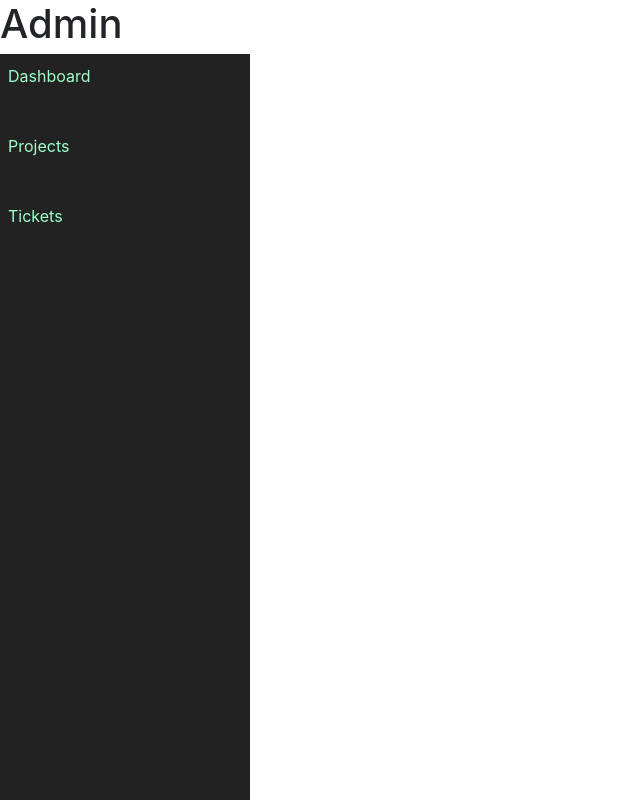
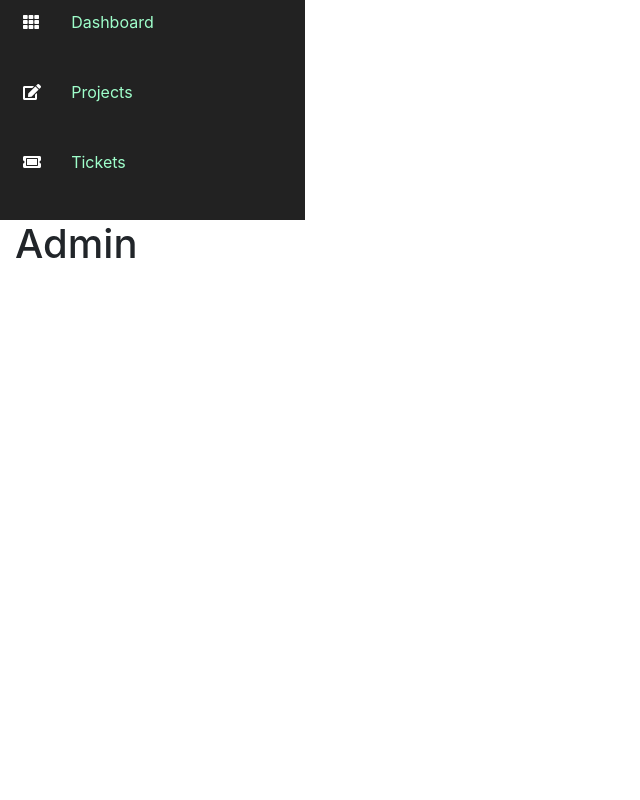
Before and after one commit to MichaelChung123/bug-tracker, a React (Create React App) app: page /demo/admin/home/index in a window 1280 px wide. Shown: the whole page, without its empty margins (0-640 px from the left). Built offline with nearby package versions, Linux system fonts and the light colour scheme.

Commit message:
organized menu items in sidebar with bootsrrap

```diff
--- a/package.json
+++ b/package.json
@@ -6,13 +6,14 @@
     "@testing-library/jest-dom": "^4.2.4",
     "@testing-library/react": "^9.3.2",
     "@testing-library/user-event": "^7.1.2",
+    "bootstrap": "^4.4.1",
     "express": "^4.17.1",
     "pg": "^7.18.2",
     "react": "^16.12.0",
+    "react-bootstrap": "^1.0.0-beta.17",
     "react-dom": "^16.12.0",
     "react-router-dom": "^5.1.2",
     "react-scripts": "3.4.0",
-    "bootstrap": "^4.3.1",
     "styled-components": "^4.3.2"
   },
   "scripts": {
--- a/public/index.html
+++ b/public/index.html
@@ -10,6 +10,9 @@
   <link rel="stylesheet" href="https://use.fontawesome.com/releases/v5.7.2/css/all.css"
     integrity="sha384-fnmOCqbTlWIlj8LyTjo7mOUStjsKC4pOpQbqyi7RrhN7udi9RwhKkMHpvLbHG9Sr" crossorigin="anonymous">
 
+  <!-- React Bootstrap -->
+  <link rel="stylesheet" href="https://maxcdn.bootstrapcdn.com/bootstrap/4.3.1/css/bootstrap.min.css"
+    integrity="sha384-ggOyR0iXCbMQv3Xipma34MD+dH/1fQ784/j6cY/iJTQUOhcWr7x9JvoRxT2MZw1T" crossorigin="anonymous" />
 
   <link rel="icon" href="%PUBLIC_URL%/favicon.ico" />
   <meta name="viewport" content="width=device-width, initial-scale=1" />
--- a/src/App.js
+++ b/src/App.js
@@ -1,4 +1,5 @@
 import React, { Component } from 'react';
+import 'bootstrap/dist/css/bootstrap.min.css';
 import { BrowserRouter as Router, Switch, Route } from 'react-router-dom';
 import Login from './components/Login';
 import SelectDemoUser from './components/SelectDemoUser';
--- a/src/components/admin/index.js
+++ b/src/components/admin/index.js
@@ -1,13 +1,19 @@
 import React, { Component } from 'react';
 import SideBar from '../sidebar/Sidebar';
+import { Row, Col, Container } from 'react-bootstrap';
 
 class Index extends Component {
     render() {
         return (
             <div>
-                <SideBar />
-
-                <h1>Admin</h1>
+                <Container fluid='true'>
+                    <Col style={{paddingLeft: '0px'}} lg={3}>
+                        <SideBar />
+                    </Col>
+                    <Col lg={9}>
+                        <h1>Admin</h1>
+                    </Col>
+                </Container>
             </div>
         );
     }
--- a/src/components/sidebar/Sidebar.jsx
+++ b/src/components/sidebar/Sidebar.jsx
@@ -1,6 +1,7 @@
 import React from 'react';
 import styled from 'styled-components';
 import { BrowserRouter as Router, Route, Link, withRouter } from "react-router-dom";
+import { Row, Col, Container } from 'react-bootstrap';
 
 const StyledSideNav = styled.div`
     position: fixed;     /* Fixed Sidebar (stay in place on scroll and position relative to viewport) */
@@ -13,6 +14,17 @@ const StyledSideNav = styled.div`
     padding-top: 10px;
 `;
 
+const SideNavStyle = {
+    // position: 'fixed',     /* Fixed Sidebar (stay in place on scroll and position relative to viewport) */
+    height: '100%',
+    // width: '250px',     /* Set the width of the sidebar */
+    zIndex: '1',      /* Stay on top of everything */
+    // top: '3.4em',      /* Stay at the top */
+    backgroundColor: '#222', /* Black */
+    overflowX: 'hidden',     /* Disable horizontal scroll */
+    paddingTop: '10px'
+};
+
 class SideNav extends React.Component {
     constructor(props) {
         super(props);
@@ -22,19 +34,19 @@ class SideNav extends React.Component {
                 {
                     path: '/dashboard', /* path is used as id to check which NavItem is active basically */
                     name: 'Dashboard',
-                    css: 'fa fa-fw fa-home',
+                    css: 'nav-icon fas fa-th',
                     key: 1 /* Key is required, else console throws error. Does this please you Mr. Browser?! */
                 },
                 {
                     path: '/projects',
                     name: 'Projects',
-                    css: 'fa fa-fw fa-clock',
+                    css: 'nav-icon fa fa-edit',
                     key: 2
                 },
                 {
                     path: '/tickets',
                     name: 'Tickets',
-                    css: 'fas fa-hashtag',
+                    css: 'nav-icon fas fa-ticket-alt',
                     key: 3
                 },
             ]
@@ -48,10 +60,29 @@ class SideNav extends React.Component {
     render() {
         const { items, activePath } = this.state;
         return (
-            <StyledSideNav>
+
+            // <StyledSideNav>
+            //     {
+            //         items.map((item) => {
+            //             return (
+            //                 <NavItem
+            //                     path={item.path}
+            //                     name={item.name}
+            //                     css={item.css}
+            //                     onItemClick={this.onItemClick}
+            //                     active={item.path === activePath}
+            //                     key={item.key}
+            //                 />
+            //             );
+            //         })
+            //     }
+            // </StyledSideNav>
+
+            <Container style={SideNavStyle} fluid='true'>
                 {
                     items.map((item) => {
                         return (
+
                             <NavItem
                                 path={item.path}
                                 name={item.name}
@@ -60,10 +91,13 @@ class SideNav extends React.Component {
                                 active={item.path === activePath}
                                 key={item.key}
                             />
+
                         );
                     })
                 }
-            </StyledSideNav>
+
+            </Container>
+
         );
     }
 }
@@ -85,6 +119,9 @@ const StyledNavItem = styled.div`
             text-decoration: none; /* Gets rid of underlining of icons */
         }
     }
+    i {
+        color: white;
+    }
 `;
 
 class NavItem extends React.Component {
@@ -97,13 +134,30 @@ class NavItem extends React.Component {
         const { active } = this.props;
         return (
             <StyledNavItem active={active}>
-                <Link to={this.props.path} onClick={this.handleClick}>
-                    {this.props.name}
-                </Link>
-                {/* <Link to={this.props.path} className={this.props.css} onClick={this.handleClick}>
-                    <NavIcon></NavIcon>
-                </Link> */}
+                <Container>
+                    <Row>
+                        <Col sm={2} md={2} lg={2}>
+                            <i className={this.props.css} />
+                        </Col>
+                        <Col sm={10} md={10} lg={10}>
+                            <Link to={this.props.path} onClick={this.handleClick}>
+                                {this.props.name}
+                            </Link>
+                        </Col>
+                    </Row>
+                </Container>
             </StyledNavItem>
+
+
+            // <StyledNavItem active={active}>
+            //     <Link to={this.props.path} onClick={this.handleClick}>
+            //         {this.props.name}
+            //     </Link>
+            //     {/* <Link to={this.props.path} className={this.props.css} onClick={this.handleClick}>
+            //         <NavIcon></NavIcon>
+            //     </Link> */}
+            // </StyledNavItem>
+
         );
     }
 }
```
Also changed, not shown: 1 other file (tests, documents, lock files or other folders).
